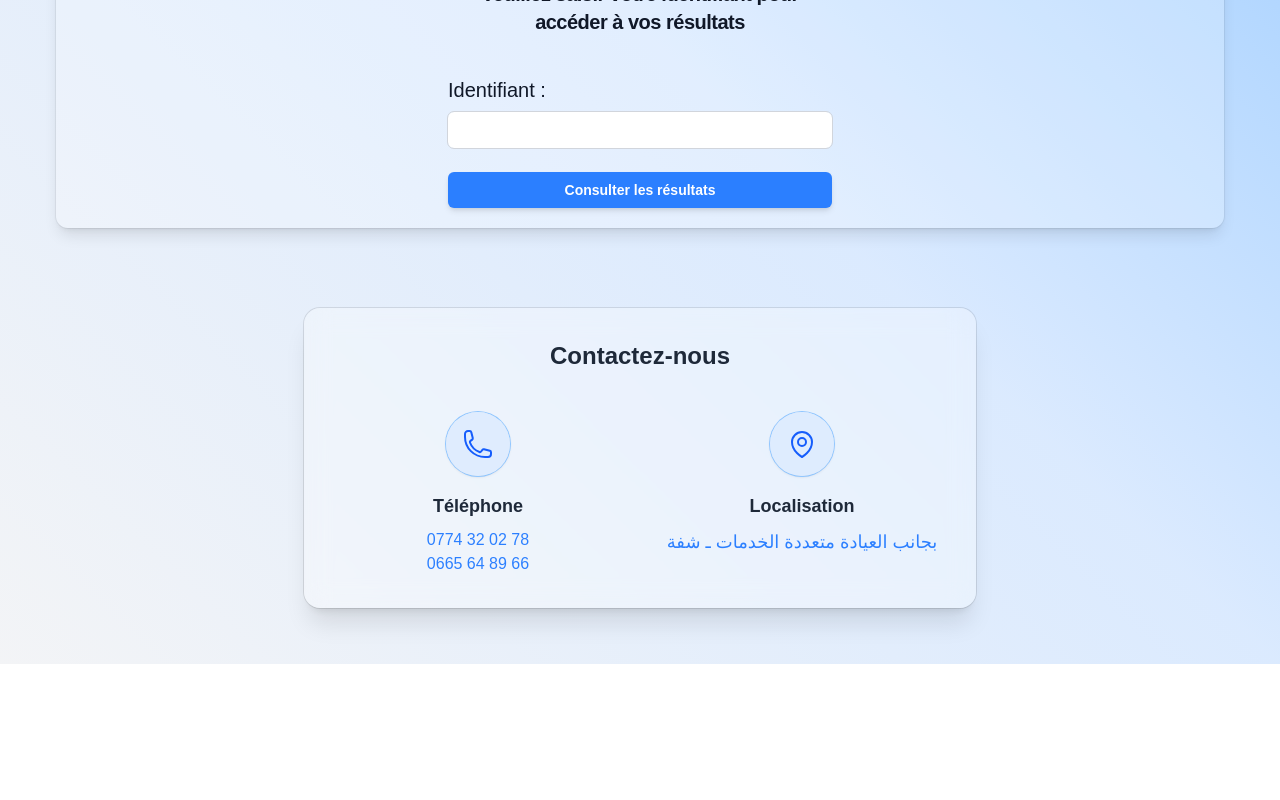
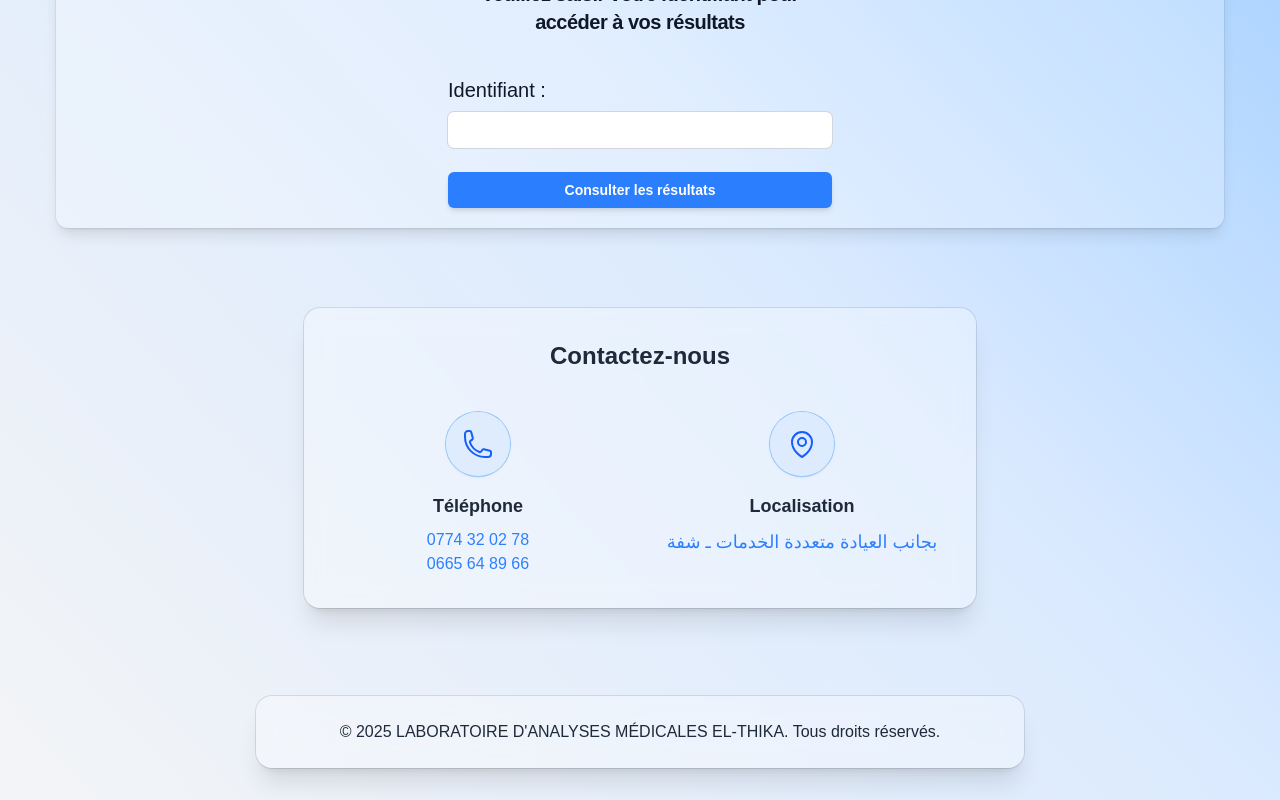
Before and after one commit to Solidesphere/lab_res, a Next.js app: page / in a window 1280 px wide. Shown: the part 584-1384 px from the top of the page. Before the commit the page ends 1248 px from the top, so only its background shows below. Built offline with nearby package versions, Linux system fonts and the light colour scheme.

Commit message:
cleanup + styled fixed

```diff
--- a/app/layout.jsx
+++ b/app/layout.jsx
@@ -2,6 +2,7 @@ import { Geist, Geist_Mono } from "next/font/google";
 import "./globals.css";
 import Hero from "@/components/Hero";
 import Contact from "@/components/Contact";
+import Footer from "@/components/Footer";
 const geistSans = Geist({
   variable: "--font-geist-sans",
   subsets: ["latin"],
@@ -28,6 +29,7 @@ export default function RootLayout({ children }) {
             {children}
             <Contact />
           </div>
+          <Footer />
         </div>
       </body>
     </html>
--- /dev/null
+++ b/components/Footer.jsx
@@ -0,0 +1,23 @@
+"use client";
+import React, { useEffect, useState } from "react";
+
+const Footer = () => {
+  const [year, setYear] = useState("");
+
+  useEffect(() => {
+    setYear(new Date().getFullYear());
+  }, []);
+
+  return (
+    <footer className="w-full flex justify-center items-center py-8 px-4">
+      <div className="max-w-3xl w-full rounded-2xl bg-white/30 backdrop-blur-md shadow-xl ring-1 ring-black/10 p-6 transition-all duration-500 ease-in-out animate-fade-in text-center">
+        <p className="text-sm sm:text-base text-gray-800 dark:text-white font-medium">
+          &copy; {year} LABORATOIRE D'ANALYSES MÉDICALES EL-THIKA. Tous droits
+          réservés.
+        </p>
+      </div>
+    </footer>
+  );
+};
+
+export default Footer;
```
